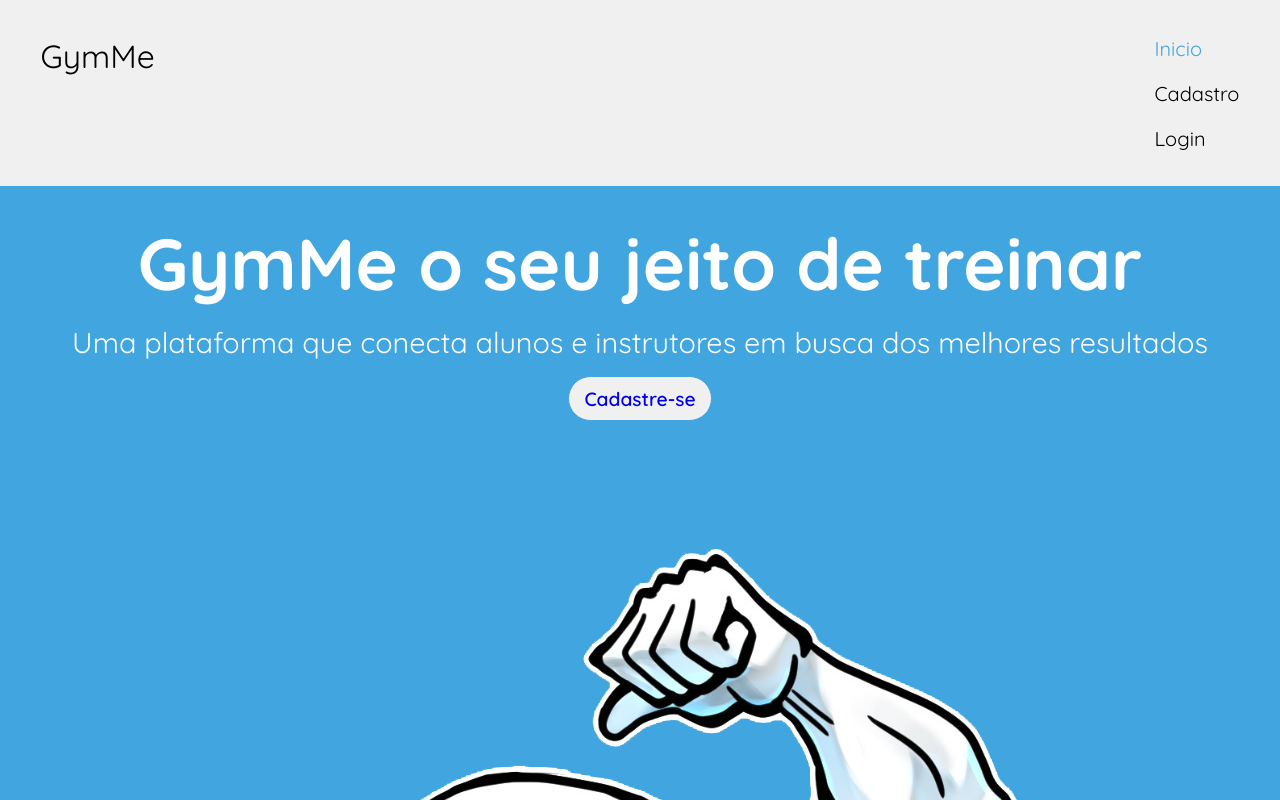
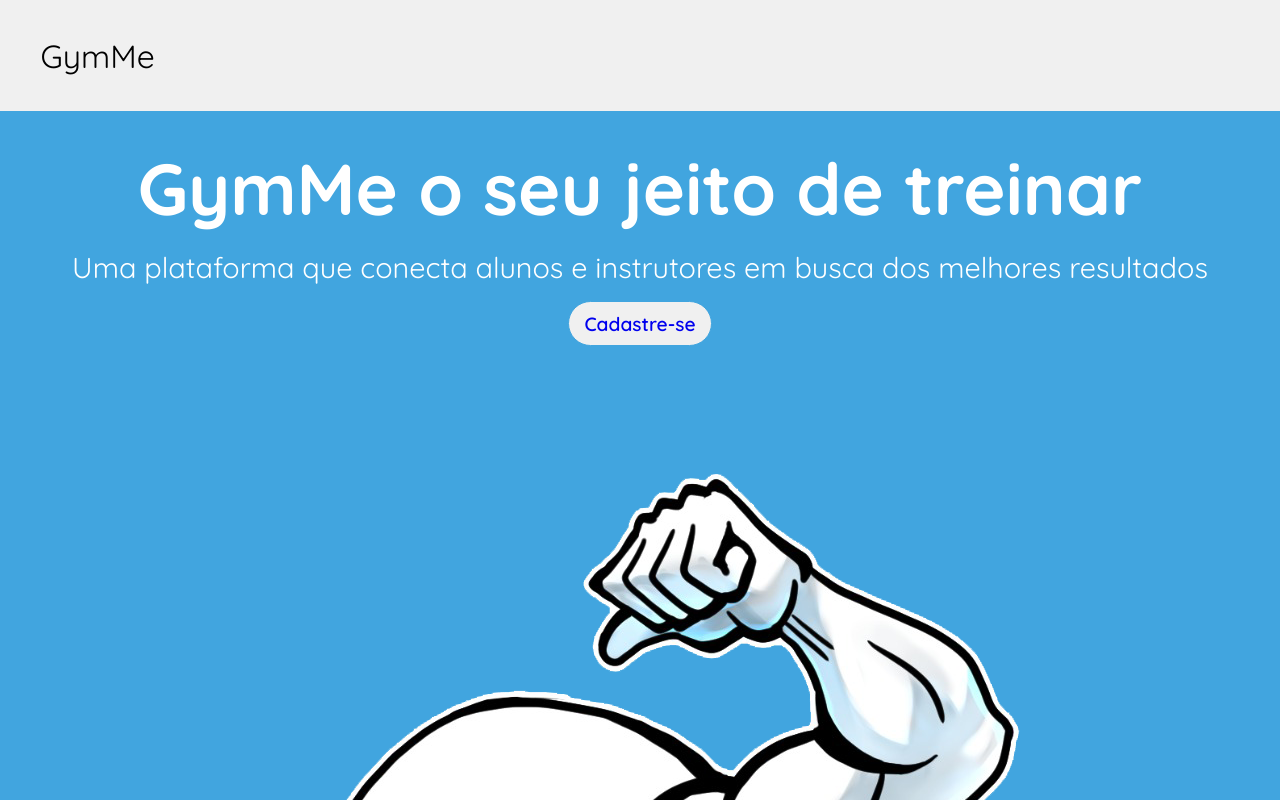
Before and after one commit to victorhfernandes/GymMe, a React (Vite) app: page / in a window 1280 px wide. Shown: the top 800 px of the page. Built offline with nearby package versions, Linux system fonts and the light colour scheme; no server answers.

Commit message:
navbar 900 para 1280

```diff
--- a/src/components/NavBar/NavBar.tsx
+++ b/src/components/NavBar/NavBar.tsx
@@ -12,7 +12,7 @@ function NavBar() {
   }
 
   function closeLinks() {
-    if (windowWidth <= 900) {
+    if (windowWidth <= 1280) {
       setShowNavLinks(false);
     }
   }
@@ -29,7 +29,7 @@ function NavBar() {
   }, []);
 
   useEffect(() => {
-    if (windowWidth > 900) {
+    if (windowWidth > 1280) {
       setShowNavLinks(true);
     } else {
       setShowNavLinks(false);
```
